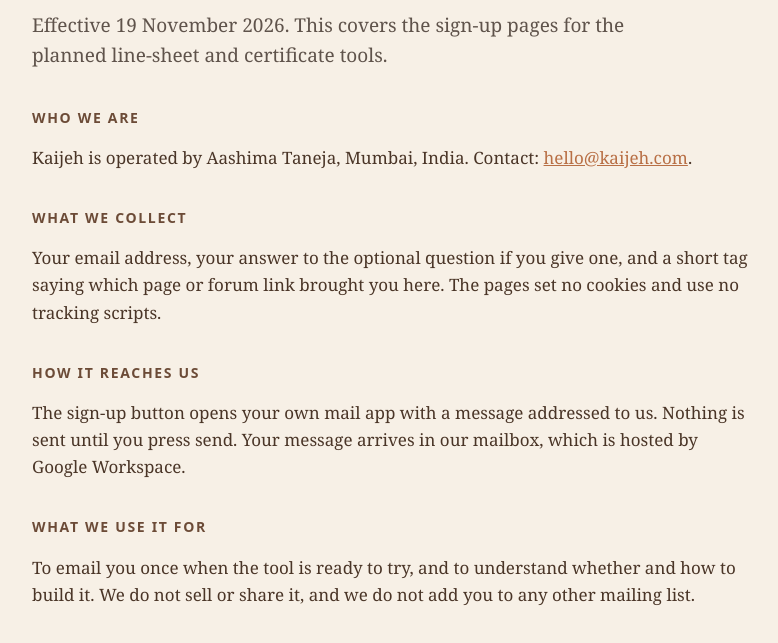
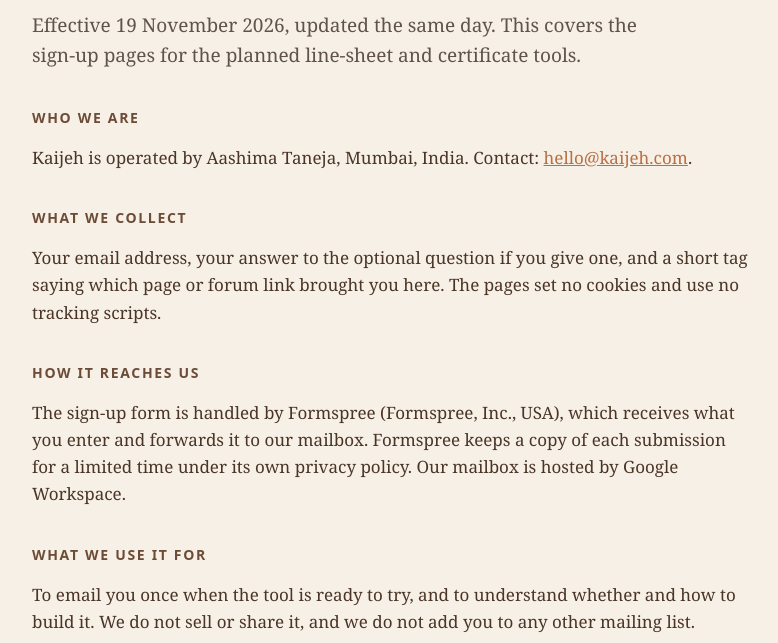
Before and after one commit to kaijeh-dev/kaijeh-dev.github.io, a plain HTML site: page tools-privacy.html in a window 1280 px wide. Shown: the part 146-789 px from the top of the page, without its empty margins (250-1028 px from the left). Drawn offline with Linux system fonts and the light colour scheme.

Commit message:
Switch sign-ups to the Formspree forwarding form
Set the two form endpoints and name Formspree on the privacy page.

Co-Authored-By: Claude Fable 5.2 <noreply@anthropic.com>
Claude-Session: https://claude.ai/code/session_01G7gfUeYjToFfnyciK1d4VM

```diff
--- a/assets/signup.js
+++ b/assets/signup.js
@@ -1,6 +1,6 @@
-// Sign-up form. FORM_ENDPOINTS stays empty until the forwarding form is set up;
-// until then the button opens the visitor's own mail app, addressed to Kaijeh.
-var FORM_ENDPOINTS = { 'line-sheets': '', 'certificates': '' };
+// Sign-up form. Submissions go to Formspree, which forwards them to Kaijeh's mailbox.
+// If an endpoint is left empty, the button falls back to the visitor's own mail app.
+var FORM_ENDPOINTS = { 'line-sheets': 'https://formspree.io/f/mrpqkvay', 'certificates': 'https://formspree.io/f/xbgoyeap' };
 var MAIL_TO = { 'line-sheets': 'hello+linesheets@kaijeh.com', 'certificates': 'hello+certificates@kaijeh.com' };
 (function () {
   var form = document.getElementById('signup');
--- a/tools-privacy.html
+++ b/tools-privacy.html
@@ -10,13 +10,13 @@
 <div class="wrap">
 <a class="brand" href="https://kaijeh.etsy.com">KAIJEH</a>
 <h1 style="margin-top:34px">Privacy for tool sign-ups</h1>
-<p class="lead">Effective 19 November 2026. This covers the sign-up pages for the planned line-sheet and certificate tools.</p>
+<p class="lead">Effective 19 November 2026, updated the same day. This covers the sign-up pages for the planned line-sheet and certificate tools.</p>
 <h2>Who we are</h2>
 <p>Kaijeh is operated by Aashima Taneja, Mumbai, India. Contact: <a href="mailto:hello@kaijeh.com">hello@kaijeh.com</a>.</p>
 <h2>What we collect</h2>
 <p>Your email address, your answer to the optional question if you give one, and a short tag saying which page or forum link brought you here. The pages set no cookies and use no tracking scripts.</p>
 <h2>How it reaches us</h2>
-<p>The sign-up button opens your own mail app with a message addressed to us. Nothing is sent until you press send. Your message arrives in our mailbox, which is hosted by Google Workspace.</p>
+<p>The sign-up form is handled by Formspree (Formspree, Inc., USA), which receives what you enter and forwards it to our mailbox. Formspree keeps a copy of each submission for a limited time under its own privacy policy. Our mailbox is hosted by Google Workspace.</p>
 <h2>What we use it for</h2>
 <p>To email you once when the tool is ready to try, and to understand whether and how to build it. We do not sell or share it, and we do not add you to any other mailing list.</p>
 <h2>How long we keep it</h2>
```
